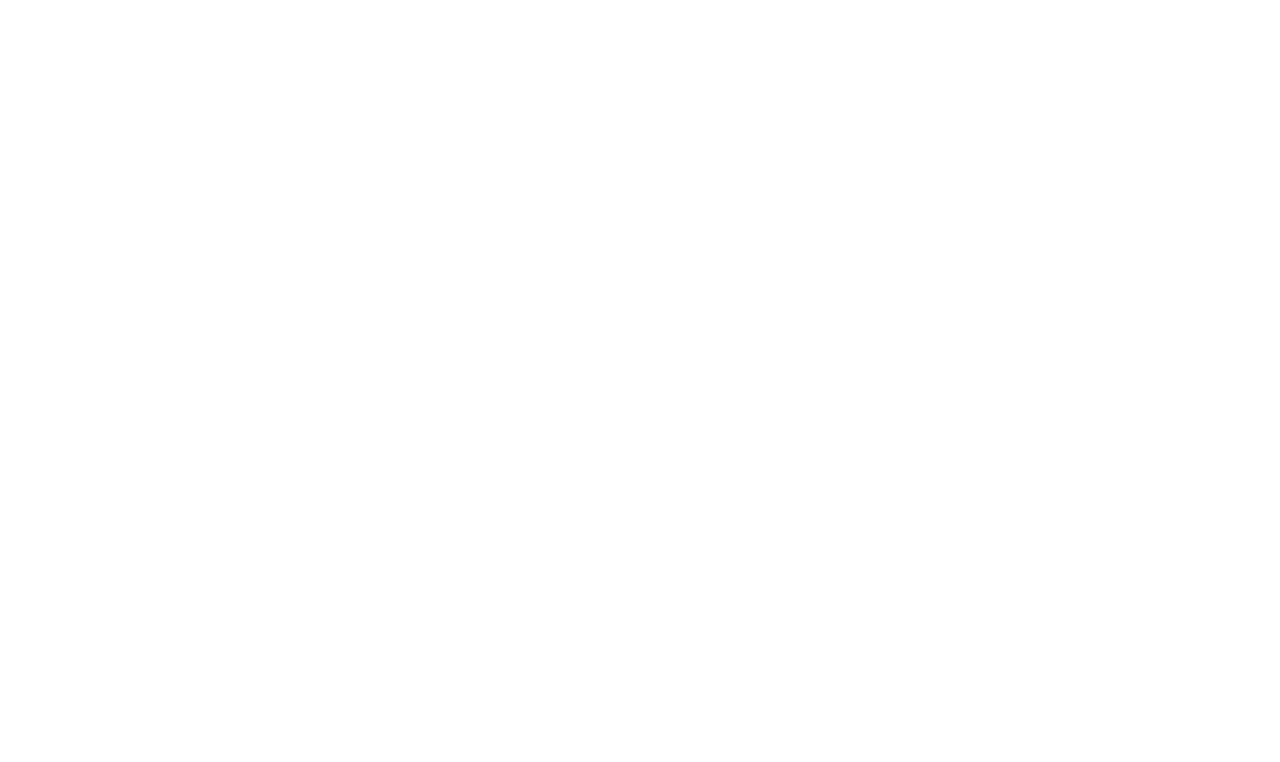
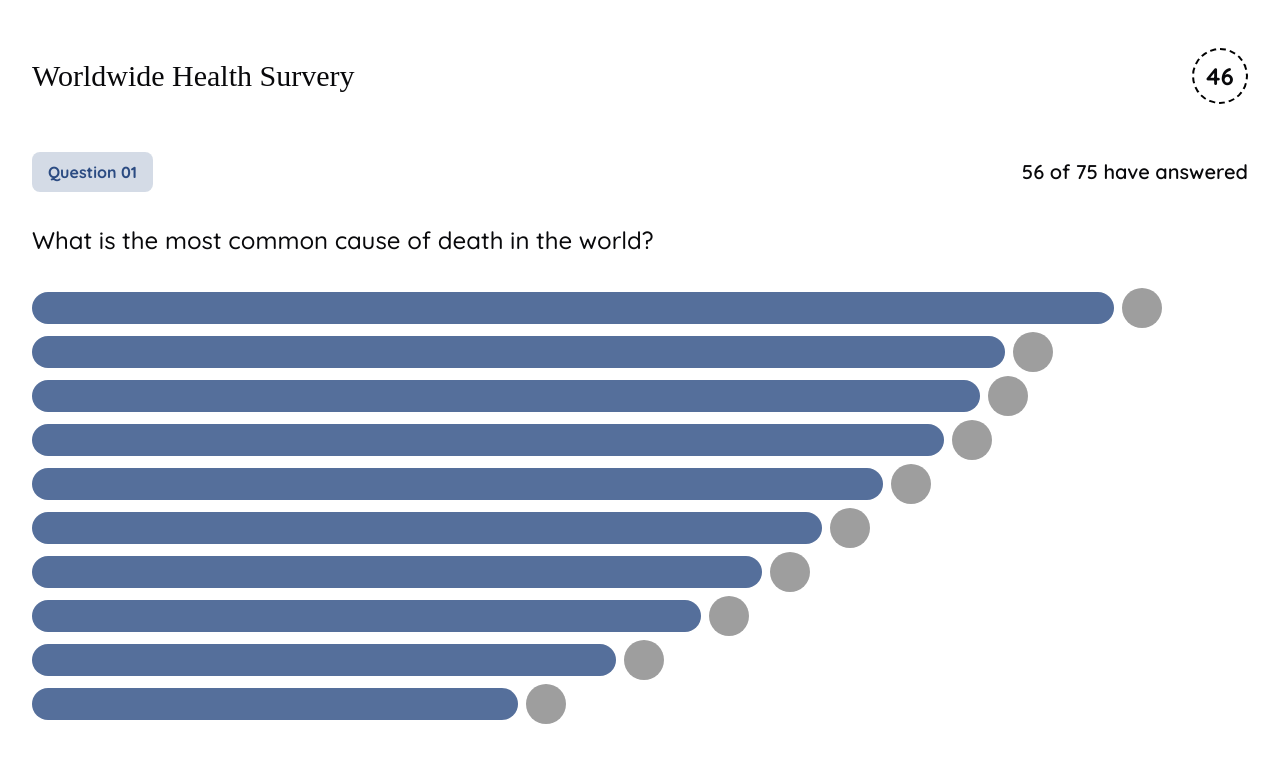
Before and after one commit to quixhq/creator, a React (Vite) app: page /leaderboard in a window 1280 px wide. Before the commit this address had no page. Shown: the top 762 px of the page. Built offline with nearby package versions, Linux system fonts and the light colour scheme; grey boxes are pictures that could not be loaded; a web font is replaced by a local one; what driver.js would draw is missing.

Commit message:
leaderboard ui

```diff
--- a/package.json
+++ b/package.json
@@ -11,6 +11,7 @@
   },
   "dependencies": {
     "@radix-ui/react-accordion": "^1.1.2",
+    "@radix-ui/react-avatar": "^1.0.4",
     "@radix-ui/react-checkbox": "^1.0.4",
     "@radix-ui/react-slot": "^1.0.2",
     "@radix-ui/react-switch": "^1.0.3",
--- a/src/App.tsx
+++ b/src/App.tsx
@@ -4,6 +4,7 @@
 import Creation from "./pages/Creation";
 import JoinUsers from "./pages/JoinUsers";
 import Quiz from "./pages/Quiz";
+import Leaderboard from "./pages/Leaderboard";
 
 function App() {
   return (
@@ -14,6 +15,7 @@
           <Route path="/creation" element={<Creation />} />
           <Route path="/join" element={<JoinUsers />} />
           <Route path="/quiz" element={<Quiz />} />
+          <Route path="/leaderboard" element={<Leaderboard />} />
         </Routes>
       </BrowserRouter>
     </>
--- /dev/null
+++ b/src/components/leaderboard/Bar.tsx
@@ -0,0 +1,19 @@
+import React from "react";
+import { Avatar, AvatarFallback, AvatarImage } from "../ui/avatar";
+
+const Bar = ({ value }: { value: number }) => {
+  return (
+    <div className="flex items-center gap-2">
+      <div
+        className="bg-blue/80 h-8 rounded-full"
+        style={{ width: `${value}%` }}
+      ></div>
+      <Avatar>
+        <AvatarImage src="https://github.com/shadcn.png" />
+        <AvatarFallback>CN</AvatarFallback>
+      </Avatar>
+    </div>
+  );
+};
+
+export default Bar;
--- /dev/null
+++ b/src/components/ui/avatar.tsx
@@ -0,0 +1,48 @@
+import * as React from "react"
+import * as AvatarPrimitive from "@radix-ui/react-avatar"
+
+import { cn } from "@/lib/utils"
+
+const Avatar = React.forwardRef<
+  React.ElementRef<typeof AvatarPrimitive.Root>,
+  React.ComponentPropsWithoutRef<typeof AvatarPrimitive.Root>
+>(({ className, ...props }, ref) => (
+  <AvatarPrimitive.Root
+    ref={ref}
+    className={cn(
+      "relative flex h-10 w-10 shrink-0 overflow-hidden rounded-full",
+      className
+    )}
+    {...props}
+  />
+))
+Avatar.displayName = AvatarPrimitive.Root.displayName
+
+const AvatarImage = React.forwardRef<
+  React.ElementRef<typeof AvatarPrimitive.Image>,
+  React.ComponentPropsWithoutRef<typeof AvatarPrimitive.Image>
+>(({ className, ...props }, ref) => (
+  <AvatarPrimitive.Image
+    ref={ref}
+    className={cn("aspect-square h-full w-full", className)}
+    {...props}
+  />
+))
+AvatarImage.displayName = AvatarPrimitive.Image.displayName
+
+const AvatarFallback = React.forwardRef<
+  React.ElementRef<typeof AvatarPrimitive.Fallback>,
+  React.ComponentPropsWithoutRef<typeof AvatarPrimitive.Fallback>
+>(({ className, ...props }, ref) => (
+  <AvatarPrimitive.Fallback
+    ref={ref}
+    className={cn(
+      "flex h-full w-full items-center justify-center rounded-full bg-muted",
+      className
+    )}
+    {...props}
+  />
+))
+AvatarFallback.displayName = AvatarPrimitive.Fallback.displayName
+
+export { Avatar, AvatarImage, AvatarFallback }
--- /dev/null
+++ b/src/pages/Leaderboard.tsx
@@ -0,0 +1,37 @@
+import Bar from "@/components/leaderboard/Bar";
+import Header from "@/components/quiz/Header";
+import React from "react";
+
+const Leaderboard = () => {
+  return (
+    <section className="container py-12">
+      <Header />
+
+      <div className="flex items-center justify-between mt-12 text-xl font-semibold">
+        <h2 className="bg-blue/20 text-blue font-bold px-4 py-2 rounded-lg text-base">
+          Question 01
+        </h2>
+        <p>56 of 75 have answered</p>
+      </div>
+
+      <h1 className="text-2xl mt-8 font-medium">
+        What is the most common cause of death in the world?
+      </h1>
+
+      <div className="flex flex-col gap-1 mt-8">
+        <Bar value={89} />
+        <Bar value={80} />
+        <Bar value={78} />
+        <Bar value={75} />
+        <Bar value={70} />
+        <Bar value={65} />
+        <Bar value={60} />
+        <Bar value={55} />
+        <Bar value={48} />
+        <Bar value={40} />
+      </div>
+    </section>
+  );
+};
+
+export default Leaderboard;
```
Also changed, not shown: src/components/leaderboard/style.css (added), 1 other file (tests, documents, lock files or other folders).
